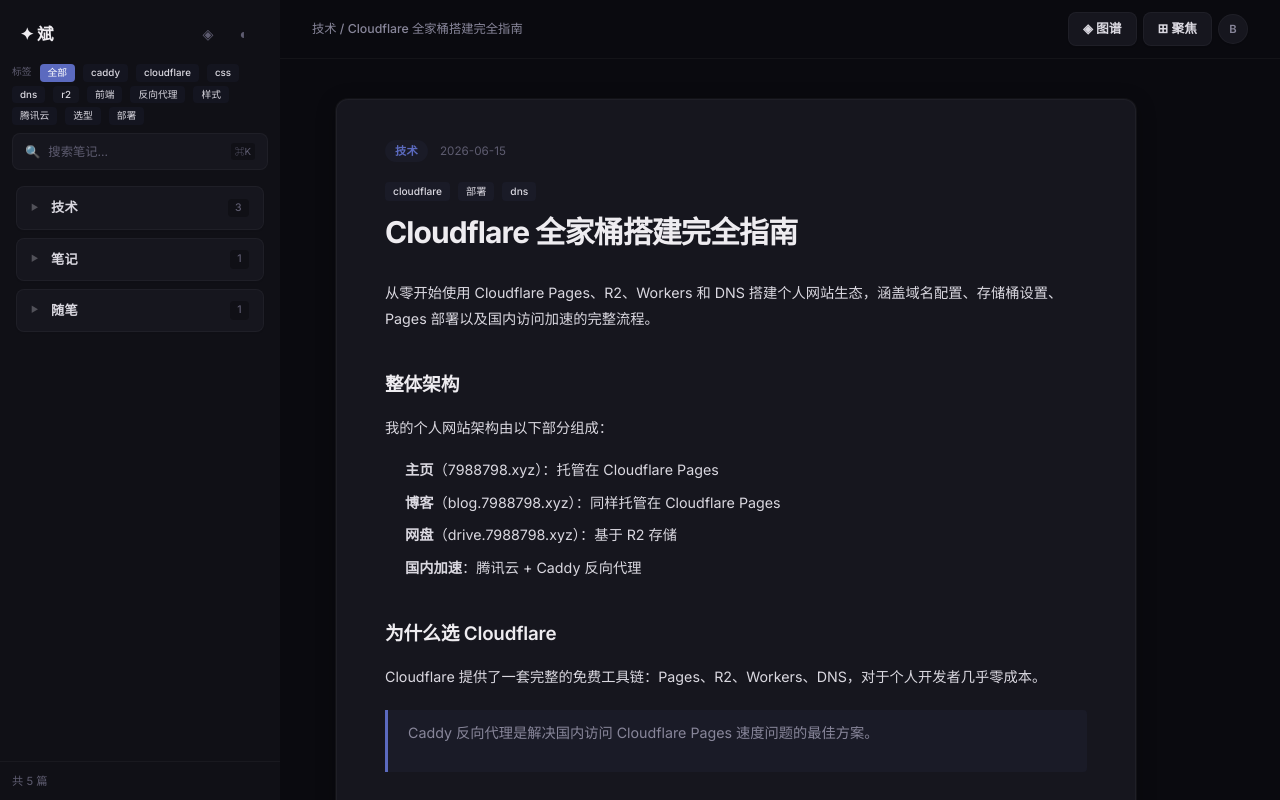
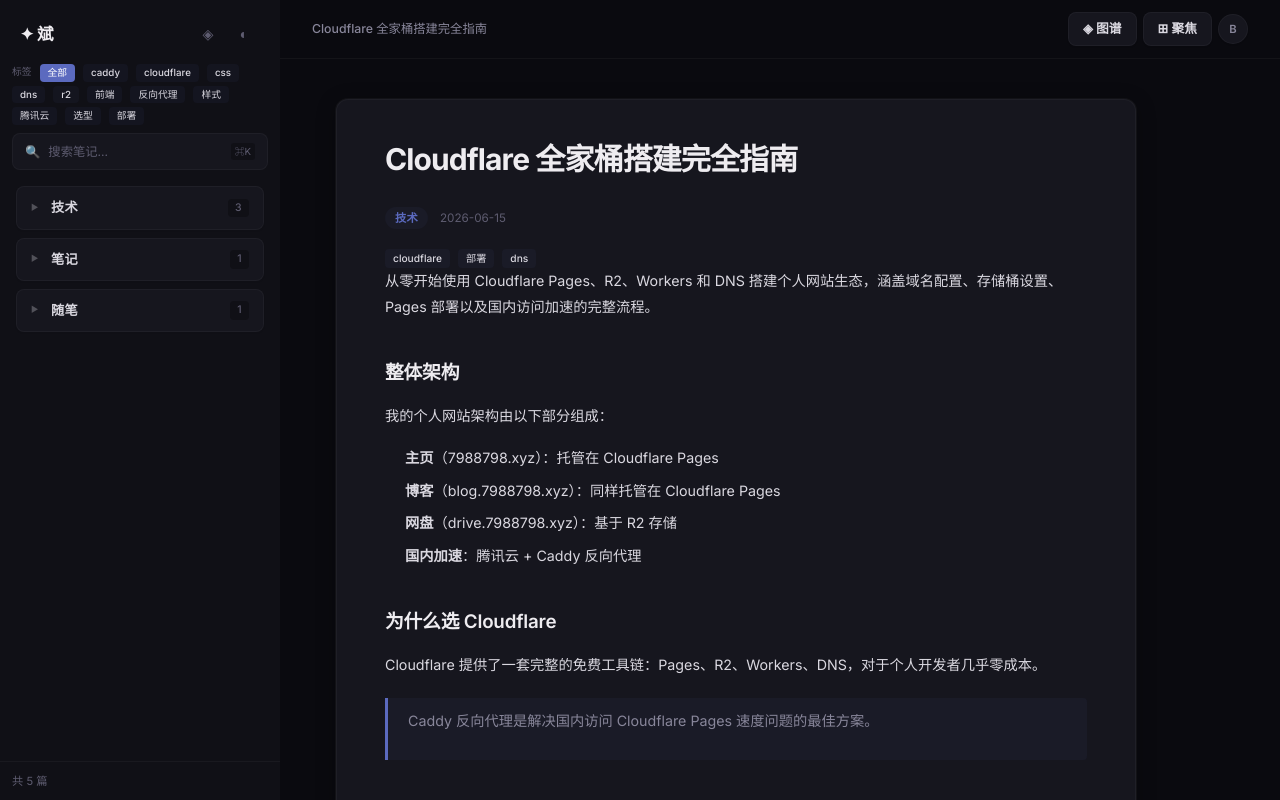
Before and after one commit to jingbeihai/homepage, a website: page index.html in a window 1280 px wide. Drawn offline with nearby package versions, Linux system fonts and the light colour scheme; no server answers.

Commit message:
refactor: move title above meta in note view, simplify sidebar

```diff
--- a/index.html
+++ b/index.html
@@ -552,12 +552,12 @@
   <div class="content">
     <div class="note-view" id="noteView">
       <div class="note-card-wrap">
+        <h1 class="note-title" id="noteTitle">Cloudflare 全家桶搭建完全指南</h1>
         <div class="note-meta">
           <span class="note-tag" id="noteTag">技术</span>
           <span class="note-date" id="noteDate">2026-06-15</span>
         </div>
-        <div id="noteTags" style="margin-bottom:12px;display:flex;gap:4px;flex-wrap:wrap"></div>
-        <h1 class="note-title" id="noteTitle">Cloudflare 全家桶搭建完全指南</h1>
+        <div id="noteTags" style="margin-top:8px;display:flex;gap:4px;flex-wrap:wrap"></div>
         <div class="note-body" id="noteBody">
           <p>从零开始使用 Cloudflare Pages、R2、Workers 和 DNS 搭建个人网站生态，涵盖域名配置、存储桶设置、Pages 部署以及国内访问加速的完整流程。</p>
 
@@ -977,7 +977,6 @@
         ondragstart="dragStart(event, '${n.slug}')" ondragover="dragOver(event)" ondrop="drop(event, '${n.slug}')" ondragend="dragEnd(event)"
         onclick="loadNote('${n.slug}')">
         <div class="note-card-title">${escapeHtml(n.title)}</div>
-        <div class="note-card-date">${n.date}</div>
       </div>`;
     });
     html += '</div>';
@@ -1077,7 +1076,7 @@
   currentSlug = note.slug;
   exitEdit();
   closeSidebar();
-  document.getElementById('breadcrumbPath').textContent = `${note.category} / ${note.title}`;
+  document.getElementById('breadcrumbPath').textContent = note.title;
   document.getElementById('noteTag').textContent = note.category;
   document.getElementById('noteDate').textContent = note.date;
   document.getElementById('noteTitle').textContent = note.title;
```
